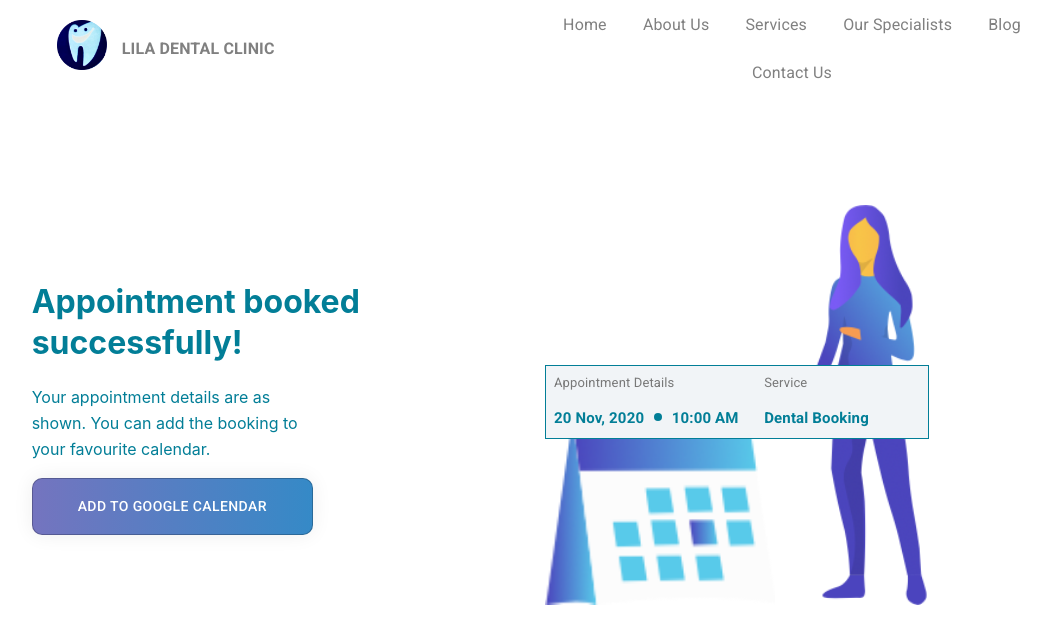
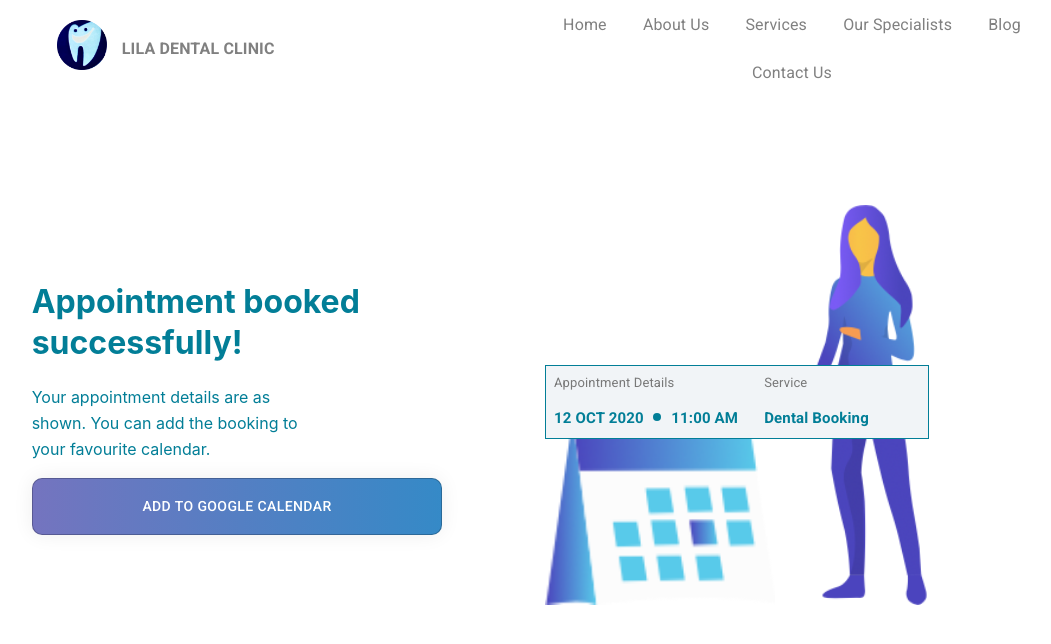
Before and after one commit to abhaybaiju/dentist-webapp, a React (Create React App) app in the folder frontend/: page /Success in a window 1280 px wide. Shown: the top 644 px of the page, without its empty margins (95-1146 px from the left). Built offline with nearby package versions, Linux system fonts and the light colour scheme.

Commit message:
Implemented add to calendar functionality

```diff
--- a/frontend/src/App.js
+++ b/frontend/src/App.js
@@ -11,7 +11,7 @@
           <Switch>
 
             <Route exact path="/Book"><Book/></Route>
-            <Route exact path="/Success"><Success/></Route>
+            <Route exact path="/Success"><Success date="12 OCT 2020" time="11:00 AM"/></Route>
             <Route path="/"><FrontPage/></Route>
           </Switch>
       </Router>
--- a/frontend/src/components/Success.js
+++ b/frontend/src/components/Success.js
@@ -69,7 +69,8 @@
               <Grid item lg={8}>
                 <p style={{lineHeight:'1.6'}}>Your appointment details are as shown. You can add the booking to your favourite calendar.</p>
               </Grid>
-              <Button variant="outlined" className={classes.button}>Add to Google calendar</Button>
+              <Button variant="outlined" href="http://www.google.com/calendar/event?action=TEMPLATE&dates=20200924T073000Z%2F20200924T074500Z&text=Dentist%20Appointment&location=Lila%20Dental%20Clinic%20Dg-2%2F57-a%2C%20Dda%20Flats%2C%20Vikaspuri%2C%20Vikaspuri%2C%20Delhi%2C%20110018&details=Appointment%20at%20Lila%20Dental%20Clinic"
+               className={classes.button}>Add to Google calendar</Button>
             </Grid>
             <Grid item lg={5}>
               <img alt="..." src={require('./images/Calendar_object.png')} height="200" width="230" className={classes.img}/>
@@ -81,7 +82,7 @@
                     <TableCell style={{border:'none', fontSize:'13px', height:'1%', color:'#787878'}}>Service</TableCell>
                   </TableRow>
                   <TableRow>
-                    <TableCell style={{border:'none', fontSize:'15px', paddingTop:'-2%', fontWeight:'bold'}} component="td" scope="row">{props.date}20 Nov, 2020&nbsp;&nbsp;<FiberManualRecordIcon style={{fontSize:'12px'}}/>&nbsp;&nbsp;10:00 AM{props.time}</TableCell>
+                    <TableCell style={{border:'none', fontSize:'15px', paddingTop:'-2%', fontWeight:'bold'}} component="td" scope="row">{props.date}&nbsp;&nbsp;<FiberManualRecordIcon style={{fontSize:'12px'}}/>&nbsp;&nbsp;{props.time}</TableCell>
                     <TableCell style={{border:'none', fontSize:'15px', fontWeight:'bold'}}>Dental Booking</TableCell>
                   </TableRow>
                 </Table>
```
